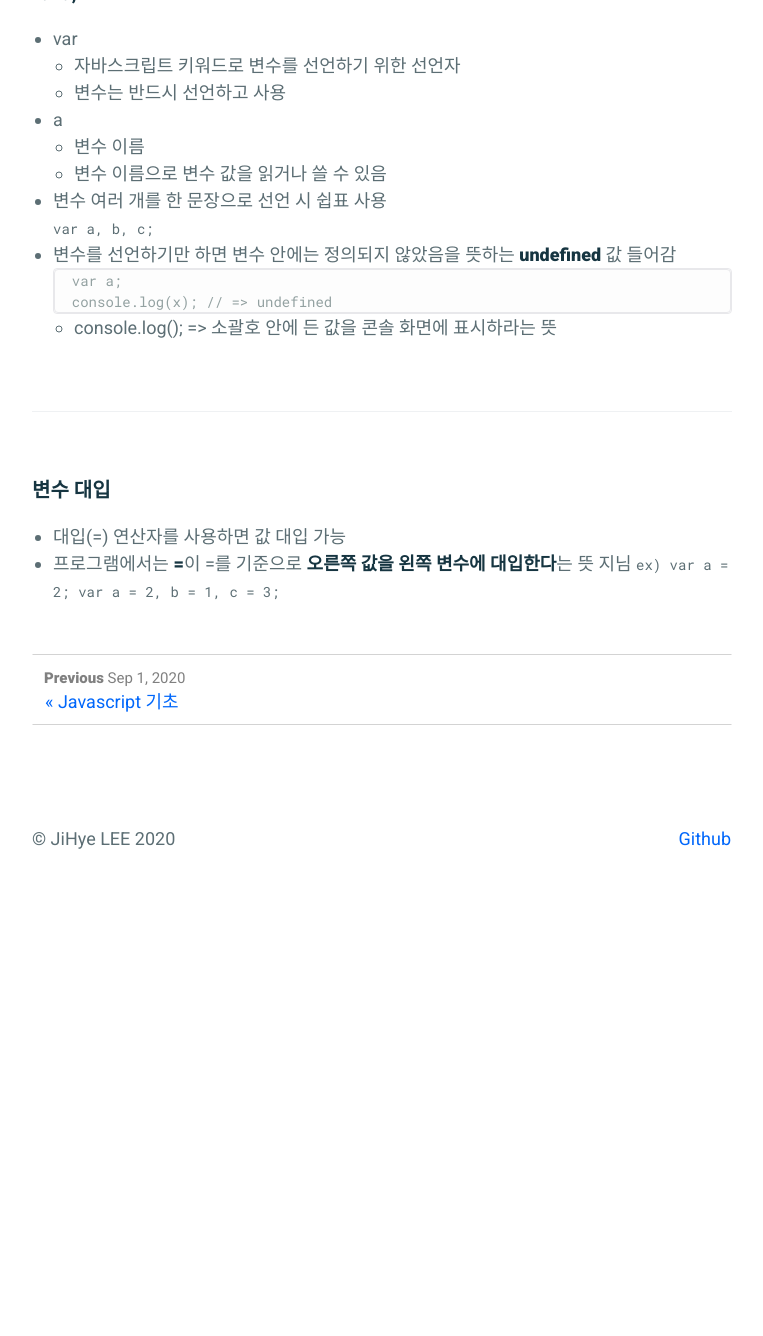
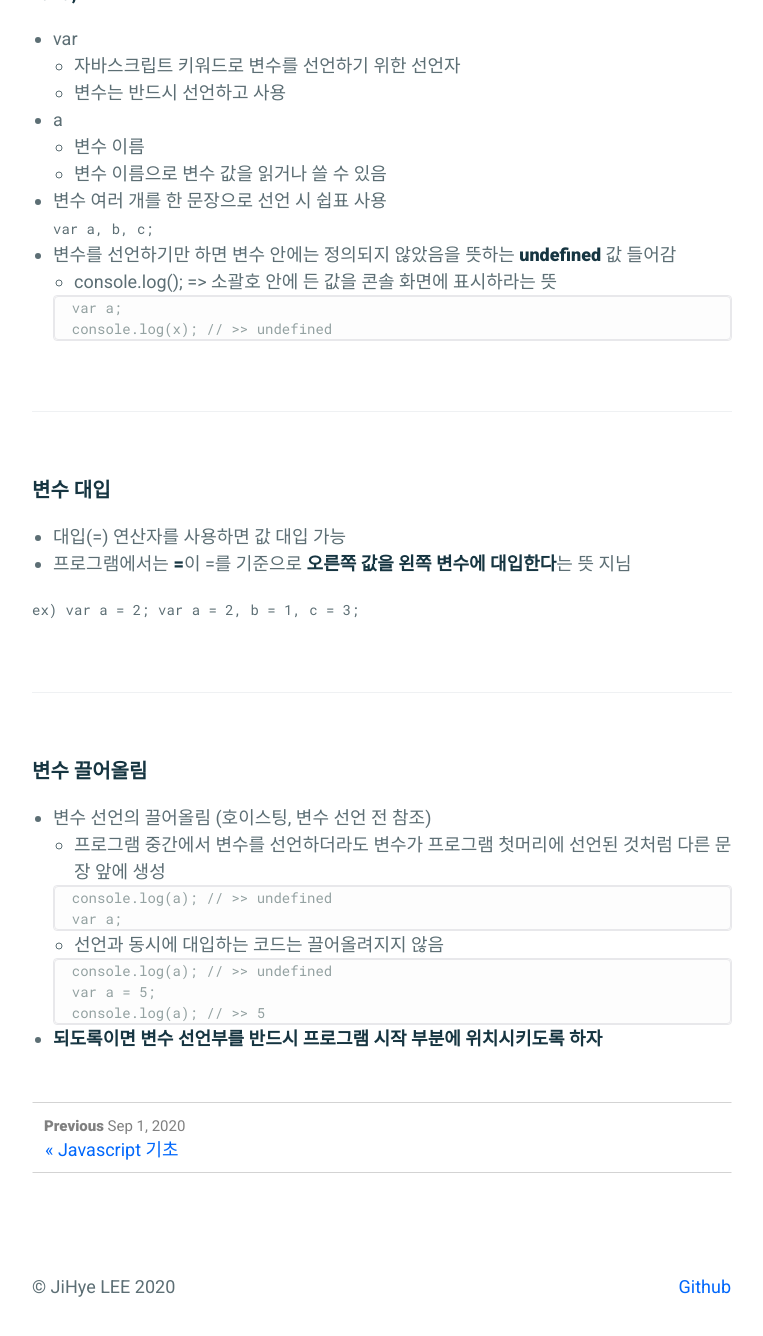
Before and after one commit to absolutelyfullycapable/absolutelyfullycapable.github.io, a Jekyll site: the page built from _posts/2020-09-01-javascript-변수와-데이터타입.md, in a window 1280 px wide and 1400 px high, scrolled down 716 px. Shown: the top 1336 px of the window, without its empty margins (258-1021 px from the left). Built offline with Jekyll 4.4.1, drawn with Linux system fonts in a browser that asks for light colours; before the commit the page ends 1668 px from its top, so only the background shows below that.

Commit message:
modify post

````diff
--- a/_posts/2020-09-01-javascript-변수와-데이터타입.md
+++ b/_posts/2020-09-01-javascript-변수와-데이터타입.md
@@ -29,12 +29,12 @@ comments: false
 	`var a, b, c;`
 
 - 변수를 선언하기만 하면 변수 안에는 정의되지 않았음을 뜻하는 **undefined** 값 들어감
+	- console.log(); => 소괄호 안에 든 값을 콘솔 화면에 표시하라는 뜻
 
 	```
     var a;
-    console.log(x); // => undefined
+    console.log(x); // >> undefined
     ```
-    - console.log(); => 소괄호 안에 든 값을 콘솔 화면에 표시하라는 뜻
 
 <br>
 - - -
@@ -44,4 +44,29 @@ comments: false
 
 - 대입(=) 연산자를 사용하면 값 대입 가능
 - 프로그램에서는 **=**이 =를 기준으로 **오른쪽 값을 왼쪽 변수에 대입한다**는 뜻 지님
+
 `ex) var a = 2; var a = 2, b = 1, c = 3;`
+
+<br>
+- - -
+<br>
+
+### **변수 끌어올림**
+
+- 변수 선언의 끌어올림 (호이스팅, 변수 선언 전 참조)
+	- 프로그램 중간에서 변수를 선언하더라도 변수가 프로그램 첫머리에 선언된 것처럼 다른 문장 앞에 생성
+
+    ```
+    console.log(a); // >> undefined
+    var a;
+    ```
+
+	- 선언과 동시에 대입하는 코드는 끌어올려지지 않음
+
+    ```
+    console.log(a); // >> undefined
+    var a = 5;
+    console.log(a); // >> 5
+    ```
+
+- **되도록이면 변수 선언부를 반드시 프로그램 시작 부분에 위치시키도록 하자**
````
